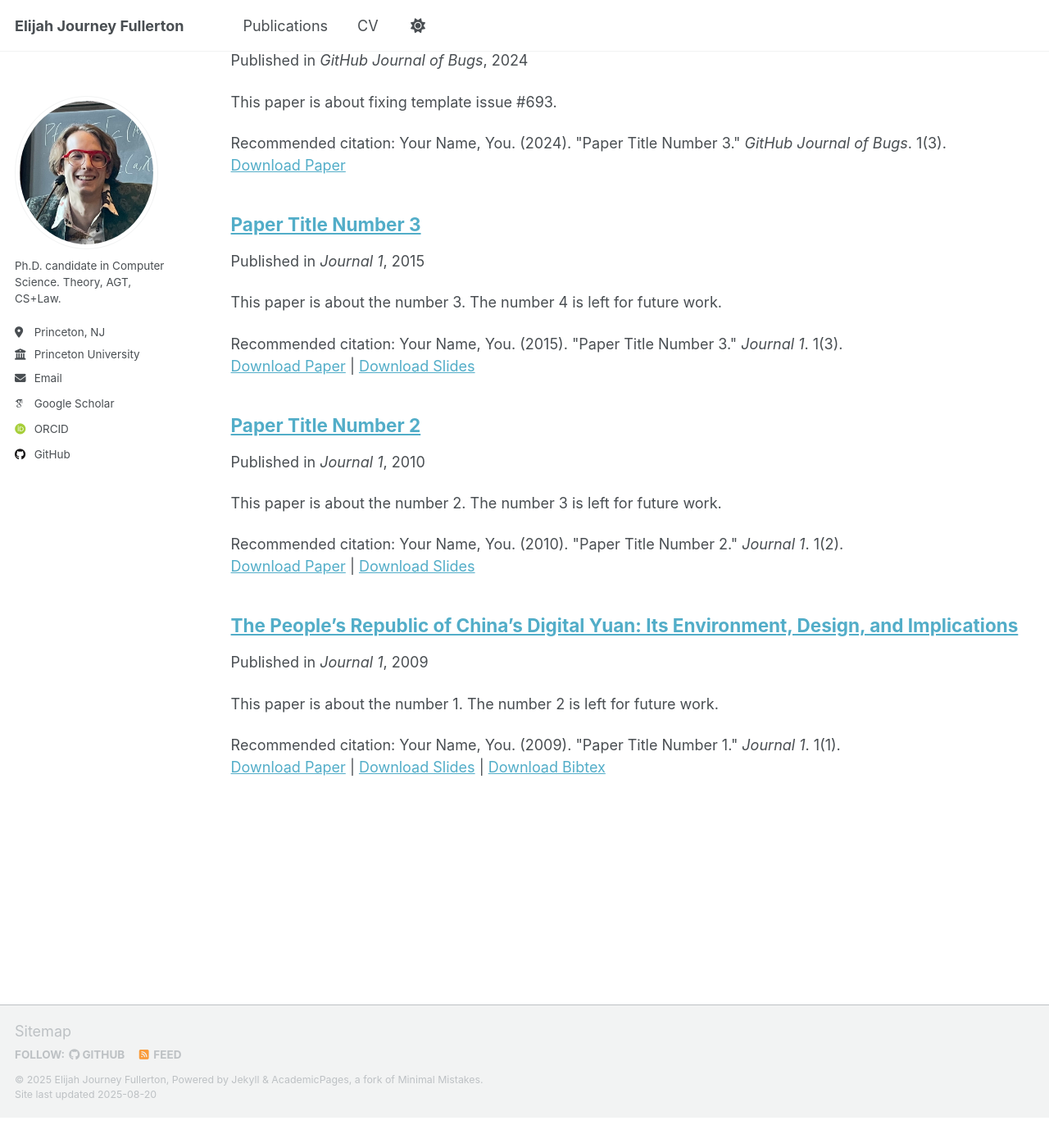
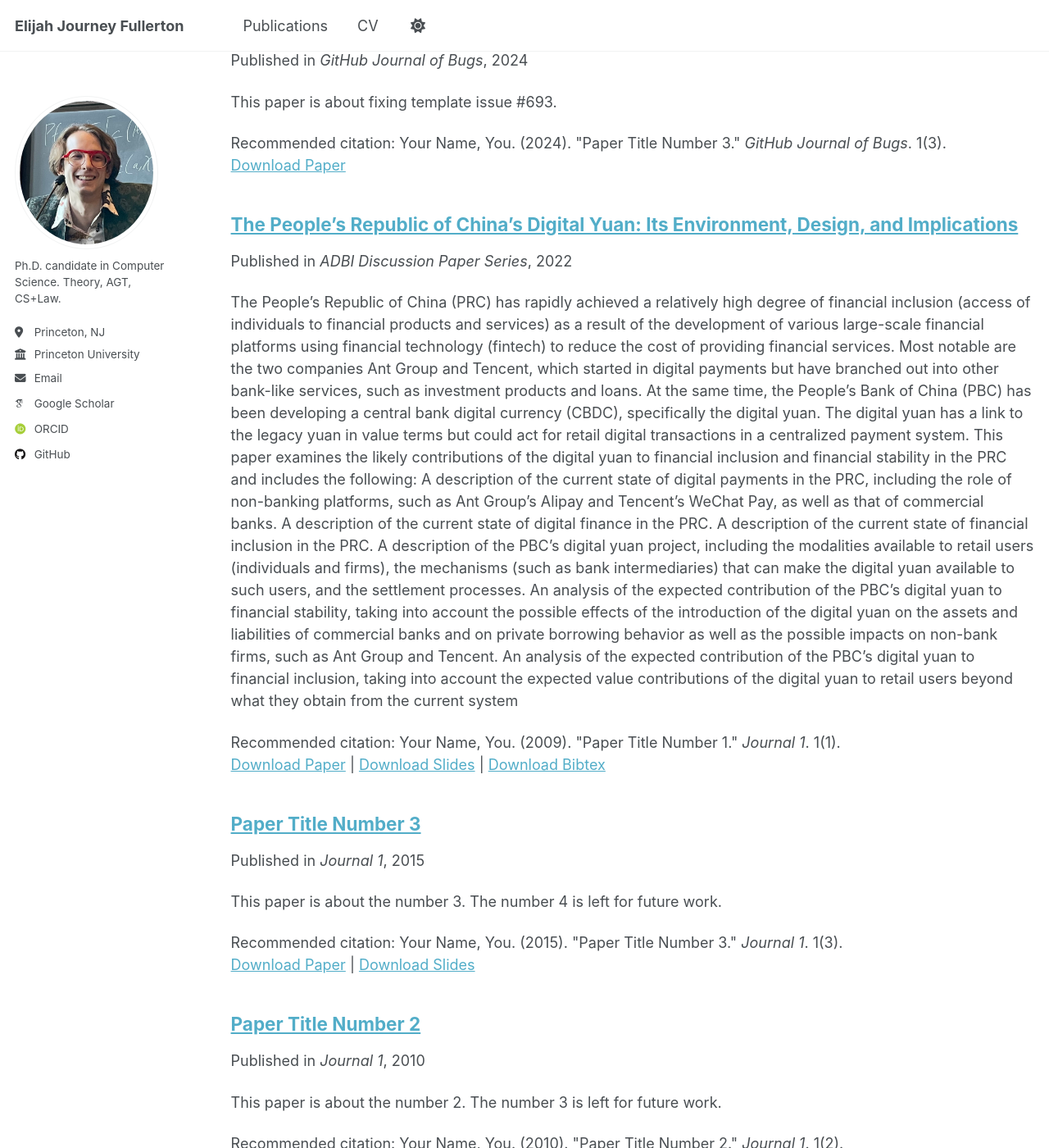
Before and after one commit to elijah-fullerton/elijah-fullerton.github.io, a Jekyll site: the page built from _pages/publications.html, in a window 1280 px wide and 1400 px high, scrolled down 445 px. Shown: the whole window at 82% size. Built offline with Jekyll 4.4.1, drawn with Linux system fonts in a browser that asks for light colours; some web fonts are replaced; a script that is not in the unit is left out; before the commit the page ends 1808 px from its top, so only the background shows below that.

Commit message:
Update 2022-02-01-digital-yuan.md

```diff
--- a/_publications/2022-02-01-digital-yuan.md
+++ b/_publications/2022-02-01-digital-yuan.md
@@ -3,9 +3,10 @@ title: "The People's Republic of China's Digital Yuan: Its Environment, Design,
 collection: publications
 category: manuscripts
 permalink: /publication/2009-10-01-paper-title-number-1
-excerpt: 'This paper is about the number 1. The number 2 is left for future work.'
-date: 2009-10-01
-venue: 'Journal 1'
+excerpt: 'The People’s Republic of China (PRC) has rapidly achieved a relatively high degree of financial inclusion (access of individuals to financial products and services) as a result of the development of various large-scale financial platforms using financial technology (fintech) to reduce the cost of providing financial services. Most notable are the two companies Ant Group and Tencent, which started in digital payments but have branched out into other bank-like services, such as investment products and loans. At the same time, the People’s Bank of China (PBC) has been developing a central bank digital currency (CBDC), specifically the digital yuan. The digital yuan has a link to the legacy yuan in value terms but could act for retail digital transactions in a centralized payment system. This paper examines
+the likely contributions of the digital yuan to financial inclusion and financial stability in the PRC and includes the following: A description of the current state of digital payments in the PRC, including the role of non-banking platforms, such as Ant Group’s Alipay and Tencent’s WeChat Pay, as well as that of commercial banks. A description of the current state of digital finance in the PRC. A description of the current state of financial inclusion in the PRC. A description of the PBC’s digital yuan project, including the modalities available to retail users (individuals and firms), the mechanisms (such as bank intermediaries) that can make the digital yuan available to such users, and the settlement processes. An analysis of the expected contribution of the PBC’s digital yuan to financial stability, taking into account the possible effects of the introduction of the digital yuan on the assets and liabilities of commercial banks and on private borrowing behavior as well as the possible impacts on non-bank firms, such as Ant Group and Tencent. An analysis of the expected contribution of the PBC’s digital yuan to financial inclusion, taking into account the expected value contributions of the digital yuan to retail users beyond what they obtain from the current system'
+date: 2022-02-01
+venue: 'ADBI Discussion Paper Series'
 slidesurl: 'http://academicpages.github.io/files/slides1.pdf'
 paperurl: 'http://academicpages.github.io/files/paper1.pdf](https://www.adb.org/sites/default/files/publication/772316/adb-wp1306.pdf'
 bibtexurl: 'http://academicpages.github.io/files/bibtex1.bib'
```
